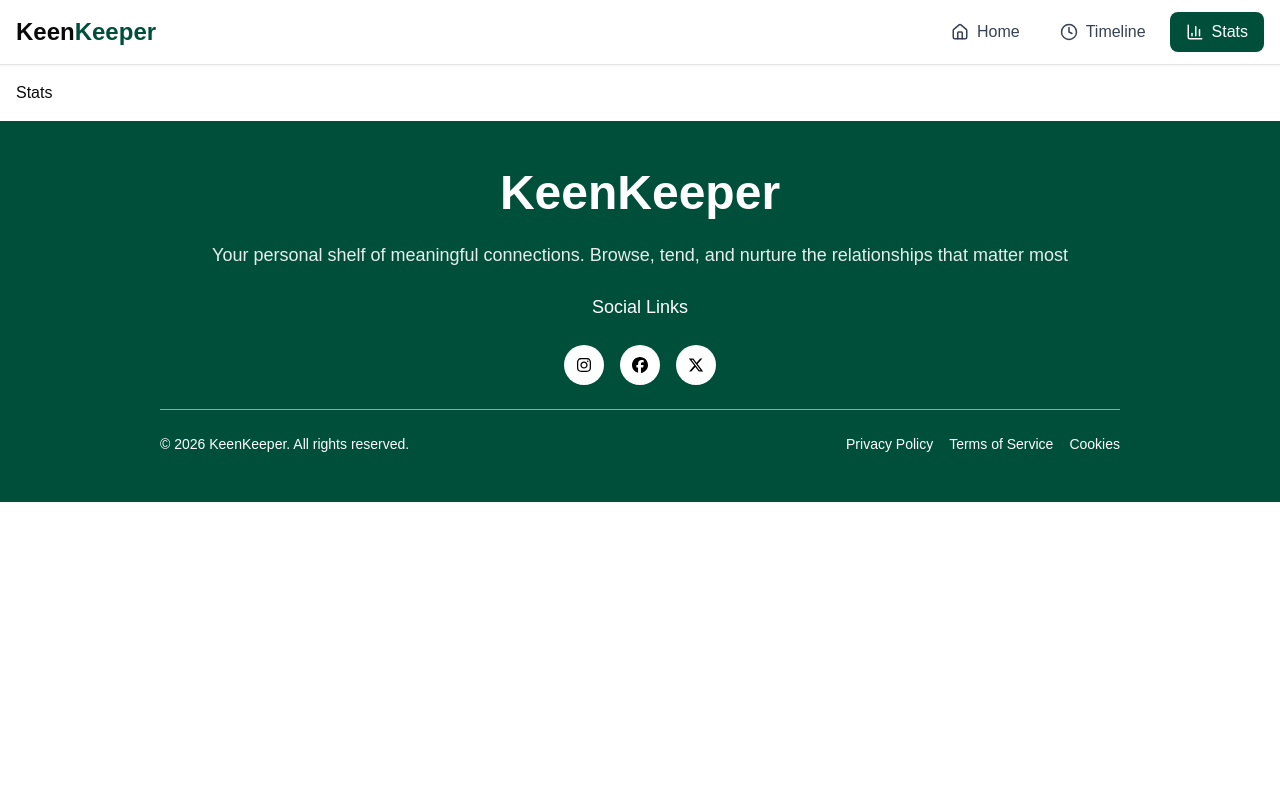
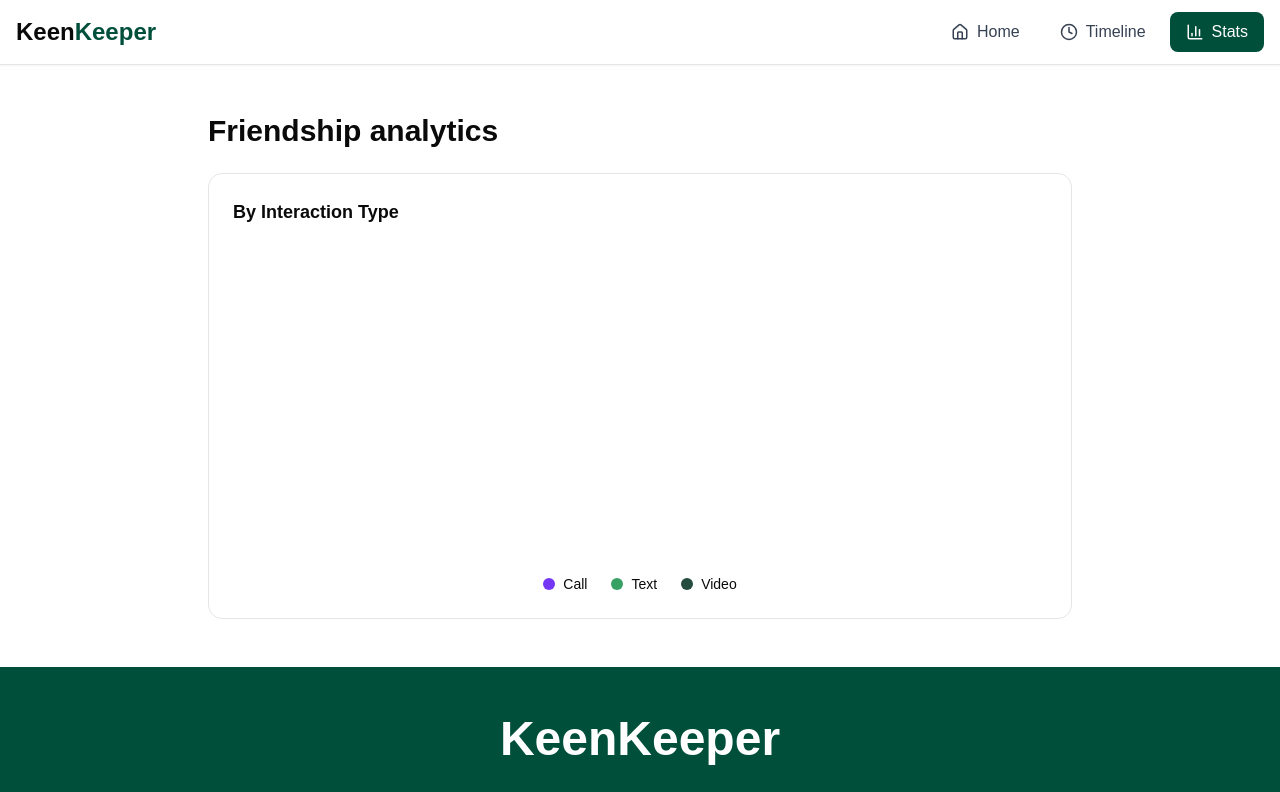
Before and after one commit to blitz-003/B13-A7-keen-keeper, a React (Vite) app: page /stats in a window 1280 px wide. Shown: the top 792 px of the page. Built offline with nearby package versions, Linux system fonts and the light colour scheme.

Commit message:
analytics page done

```diff
--- a/package.json
+++ b/package.json
@@ -21,6 +21,7 @@
     "react-hot-toast": "^2.6.0",
     "react-icons": "^5.6.0",
     "react-router-dom": "^7.15.0",
+    "recharts": "^3.8.1",
     "shadcn": "^4.7.0",
     "tailwind-merge": "^3.6.0",
     "tailwindcss": "^4.3.0",
--- a/src/pages/Stats/Stats.jsx
+++ b/src/pages/Stats/Stats.jsx
@@ -1,11 +1,69 @@
+import { useMemo } from "react";
+import { PieChart, Pie, Cell, Tooltip } from "recharts";
+import { useCommunication } from "../../hooks/useCommunication";
 
+const Analytics = () => {
+  const { communications } = useCommunication();
 
-const Stats = () => {
-    return (
-        <div>
-            Stats
+  const stats = useMemo(() => {
+    const call = communications.filter((c) => c.type === "Call").length;
+    const text = communications.filter((c) => c.type === "Text").length;
+    const video = communications.filter((c) => c.type === "Video").length;
+
+    return [
+      { name: "Call", value: call, color: "#7537f5" },
+      { name: "Text", value: text, color: "#37a163" },
+      { name: "Video", value: video, color: "#244d3f" },
+    ];
+  }, [communications]);
+
+  return (
+    <div className="max-w-4xl mx-auto px-4 py-8 space-y-6">
+      {/* TITLE */}
+      <h1 className="text-3xl font-bold">Friendship analytics</h1>
+
+      {/* CARD */}
+      <div className="border rounded-xl p-6 space-y-6">
+        {/* CARD TITLE */}
+        <h2 className="text-lg font-semibold text-left">By Interaction Type</h2>
+
+        {/* CHART */}
+        <div className="flex justify-center">
+          <PieChart width={300} height={300}>
+            <Pie
+              data={stats}
+              dataKey="value"
+              nameKey="name"
+              cx="50%"
+              cy="50%"
+              outerRadius={110}
+              innerRadius={60}
+              paddingAngle={3}
+            >
+              {stats.map((entry, index) => (
+                <Cell key={`cell-${index}`} fill={entry.color} />
+              ))}
+            </Pie>
+
+            <Tooltip formatter={(value, name) => [`${name}: ${value}`]} />
+          </PieChart>
         </div>
-    );
+
+        {/* CUSTOM LEGEND (RESPONSIVE CENTER FIX) */}
+        <div className="flex flex-wrap justify-center gap-6 text-sm">
+          {stats.map((item) => (
+            <div key={item.name} className="flex items-center gap-2">
+              <span
+                className="w-3 h-3 rounded-full"
+                style={{ backgroundColor: item.color }}
+              />
+              <span>{item.name}</span>
+            </div>
+          ))}
+        </div>
+      </div>
+    </div>
+  );
 };
 
-export default Stats;
+export default Analytics;
```
Also changed, not shown: 1 other file (tests, documents, lock files or other folders).
